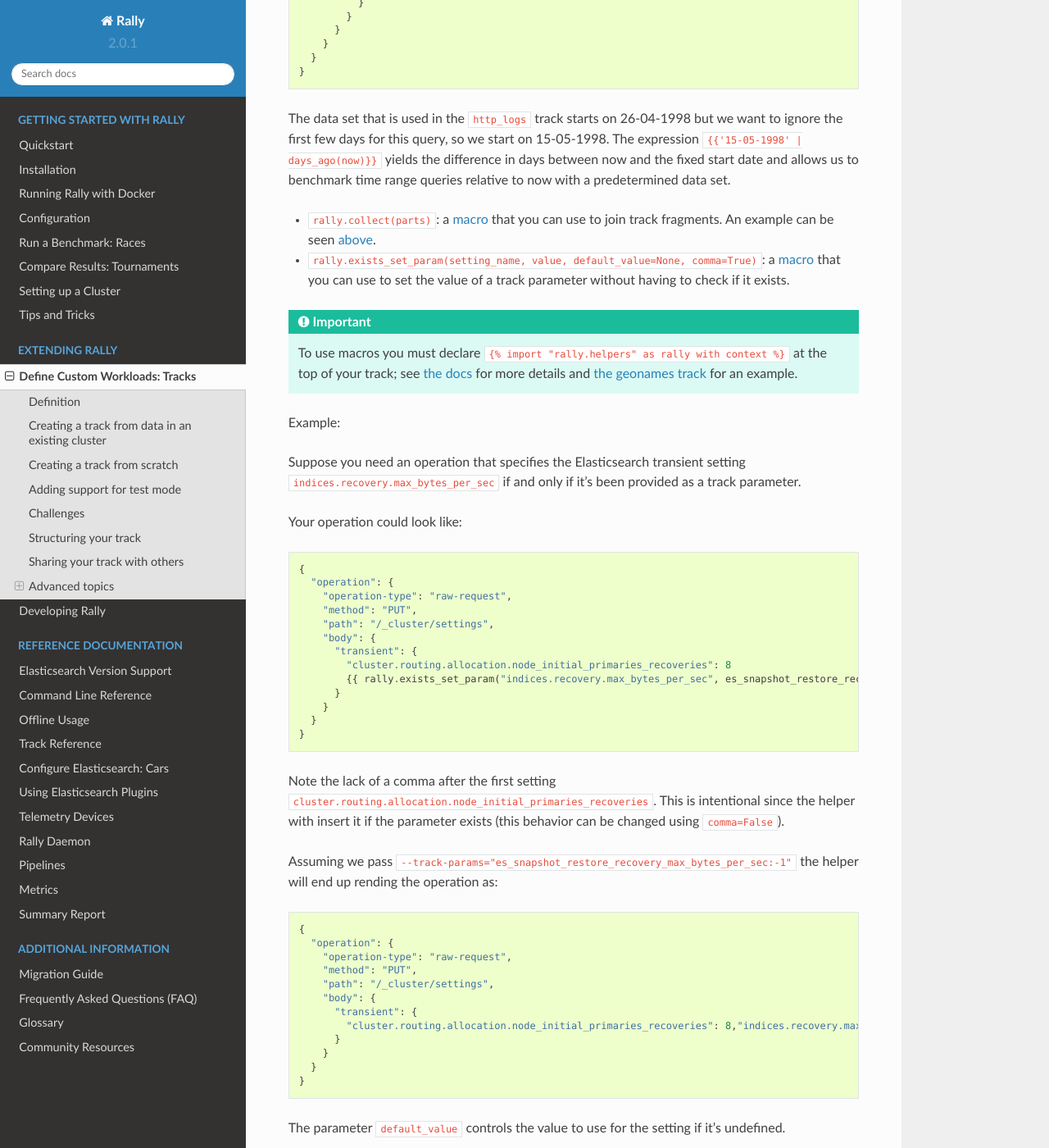
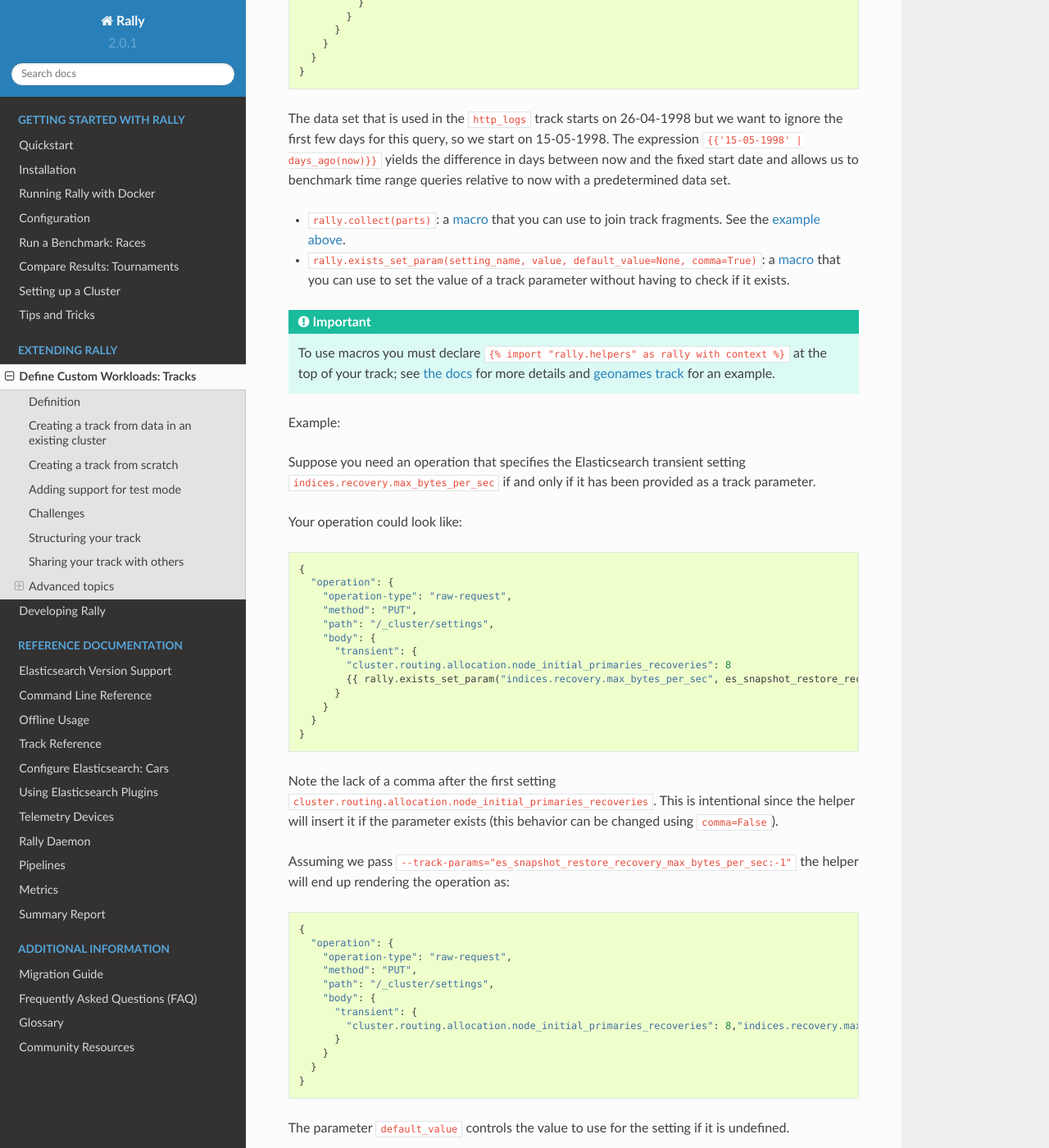
Before and after one commit to elastic/rally, a Sphinx documentation site: the page built from docs/adding_tracks.rst, in a window 1280 px wide and 1400 px high, scrolled down 14958 px. Shown: the whole window at 82% size. Built offline with Sphinx 7.4.7 and the Read the Docs theme 2.0.0, drawn with Linux system fonts in a browser that asks for light colours.

Commit message:
Address PR comments

```diff
--- a/docs/adding_tracks.rst
+++ b/docs/adding_tracks.rst
@@ -725,15 +725,15 @@ You can find an example in the ``http_logs`` track::
 
 The data set that is used in the ``http_logs`` track starts on 26-04-1998 but we want to ignore the first few days for this query, so we start on 15-05-1998. The expression ``{{'15-05-1998' | days_ago(now)}}`` yields the difference in days between now and the fixed start date and allows us to benchmark time range queries relative to now with a predetermined data set.
 
-* ``rally.collect(parts)``: a `macro <https://jinja.pocoo.org/docs/dev/templates/#macros>`_ that you can use to join track fragments. An example can be seen :ref:`above<track_collect_helper>`.
+* ``rally.collect(parts)``: a `macro <https://jinja.pocoo.org/docs/dev/templates/#macros>`_ that you can use to join track fragments. See the :ref:`example above<track_collect_helper>`.
 * ``rally.exists_set_param(setting_name, value, default_value=None, comma=True)``: a `macro <https://jinja.pocoo.org/docs/dev/templates/#macros>`_ that you can use to set the value of a track parameter without having to check if it exists.
 
 .. important::
-    To use macros you must declare ``{% import "rally.helpers" as rally with context %}`` at the top of your track; see :ref:`the docs<track_collect_helper>` for more details and `the geonames track <https://github.com/elastic/rally-tracks/blob/b2f86df5f0c18461fdb64dd9ee1fe16bd3653b9d/geonames/track.json#L1>`_ for an example.
+    To use macros you must declare ``{% import "rally.helpers" as rally with context %}`` at the top of your track; see :ref:`the docs<track_collect_helper>` for more details and `geonames track <https://github.com/elastic/rally-tracks/blob/b2f86df5f0c18461fdb64dd9ee1fe16bd3653b9d/geonames/track.json#L1>`_ for an example.
 
 Example:
 
-Suppose you need an operation that specifies the Elasticsearch transient setting ``indices.recovery.max_bytes_per_sec`` if and only if it's been provided as a track parameter.
+Suppose you need an operation that specifies the Elasticsearch transient setting ``indices.recovery.max_bytes_per_sec`` if and only if it has been provided as a track parameter.
 
 Your operation could look like::
 
@@ -751,9 +751,9 @@ Your operation could look like::
       }
     }
 
-Note the lack of a comma after the first setting ``cluster.routing.allocation.node_initial_primaries_recoveries``. This is intentional since the helper with insert it if the parameter exists (this behavior can be changed using ``comma=False``).
+Note the lack of a comma after the first setting ``cluster.routing.allocation.node_initial_primaries_recoveries``. This is intentional since the helper will insert it if the parameter exists (this behavior can be changed using ``comma=False``).
 
-Assuming we pass ``--track-params="es_snapshot_restore_recovery_max_bytes_per_sec:-1"`` the helper will end up rending the operation as::
+Assuming we pass ``--track-params="es_snapshot_restore_recovery_max_bytes_per_sec:-1"`` the helper will end up rendering the operation as::
 
     {
       "operation": {
@@ -769,7 +769,7 @@ Assuming we pass ``--track-params="es_snapshot_restore_recovery_max_bytes_per_se
     }
 
 
-The parameter ``default_value`` controls the value to use for the setting if it's undefined.
+The parameter ``default_value`` controls the value to use for the setting if it is undefined.
 
 .. _adding_tracks_custom_param_sources:
 
```
